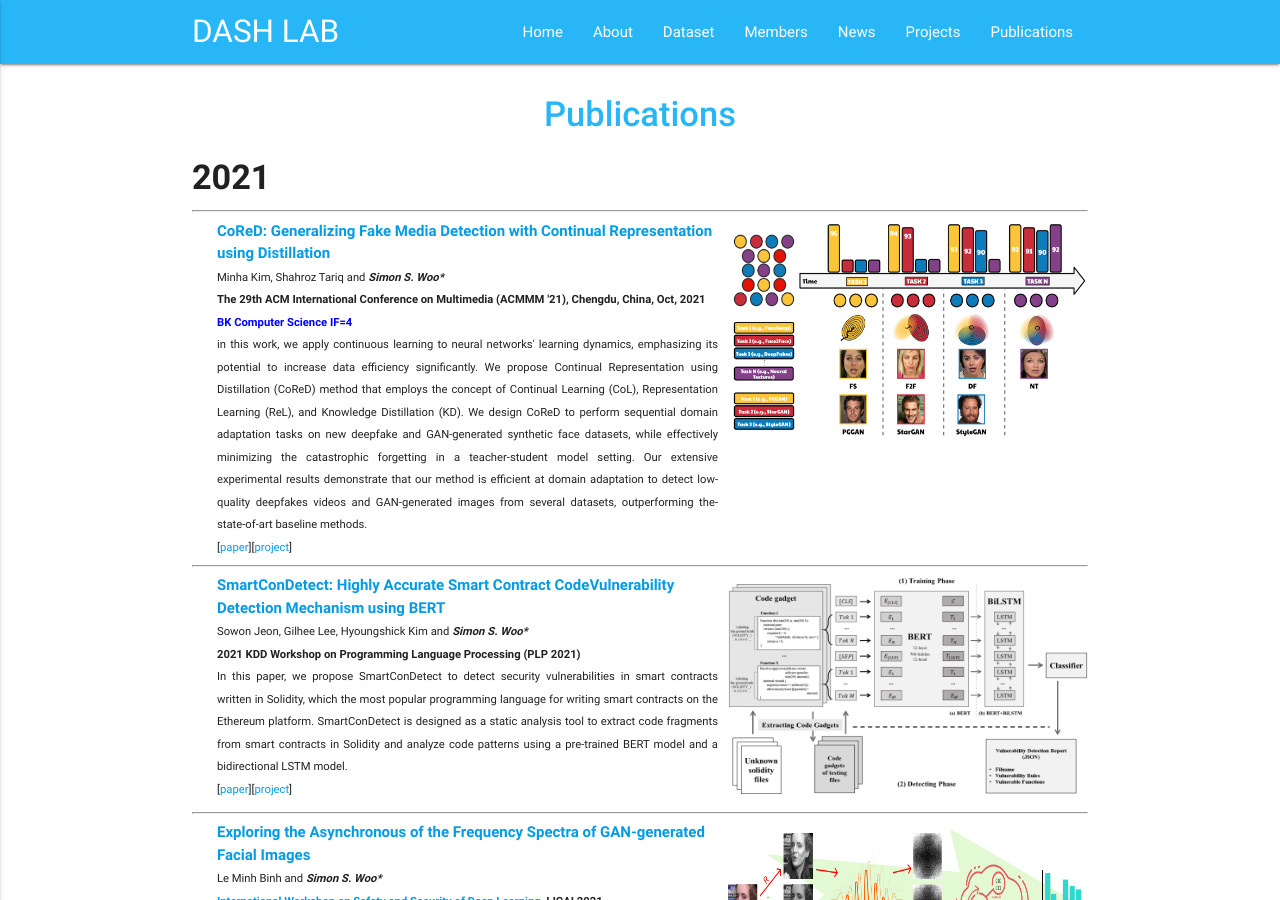
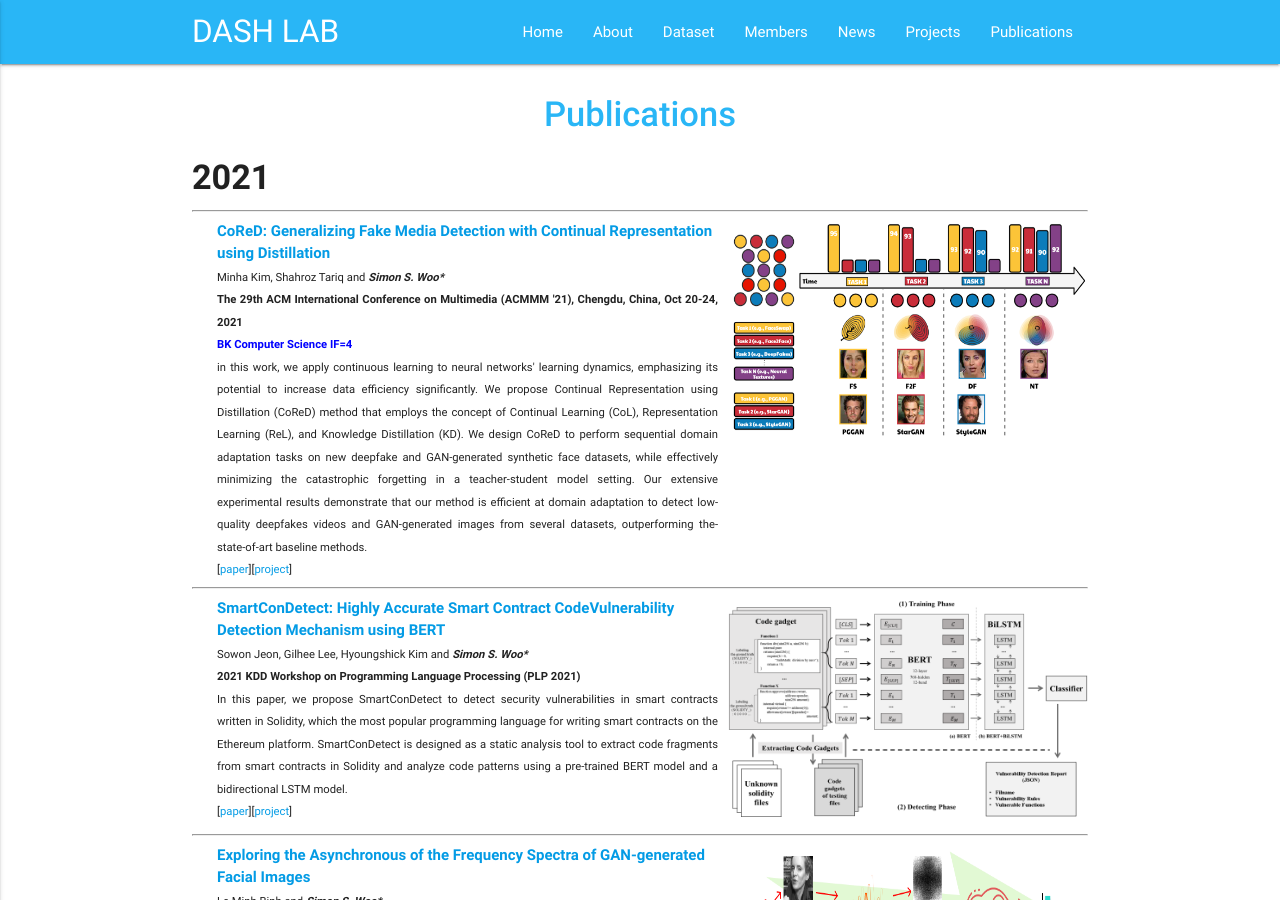
Before and after one commit to Yurim990507/DASH-Lab.github.io, a Jekyll site: the page built from Publication.md, in a window 1280 px wide and 900 px high. Built offline with Jekyll 4.4.1, drawn with Linux system fonts in a browser that asks for light colours.

Commit message:
Update Publication.md

```diff
--- a/Publication.md
+++ b/Publication.md
@@ -26,7 +26,7 @@ permalink: /Publications/
                         <p style="margin-top: 0px;margin-bottom: 0px;text-align: justify;"> <small>  Minha Kim, Shahroz Tariq and <i><b>Simon S. Woo*</b> </i> </small> </p>
                     </tr>
                     <tr>
-                        <p style="margin-top: 0px;margin-bottom: 0px;text-align: justify;"> <small> <b> The 29th ACM International Conference on Multimedia (ACMMM '21), Chengdu, China, Oct, 2021 </b> </small> </p>
+                        <p style="margin-top: 0px;margin-bottom: 0px;text-align: justify;"> <small> <b> The 29th ACM International Conference on Multimedia (ACMMM '21), Chengdu, China, Oct 20-24, 2021 </b> </small> </p>
                     </tr>
                     <tr>
                     <p style="margin-top: 0px;margin-bottom: 0px;text-align: justify;"> <small> <b>
```
